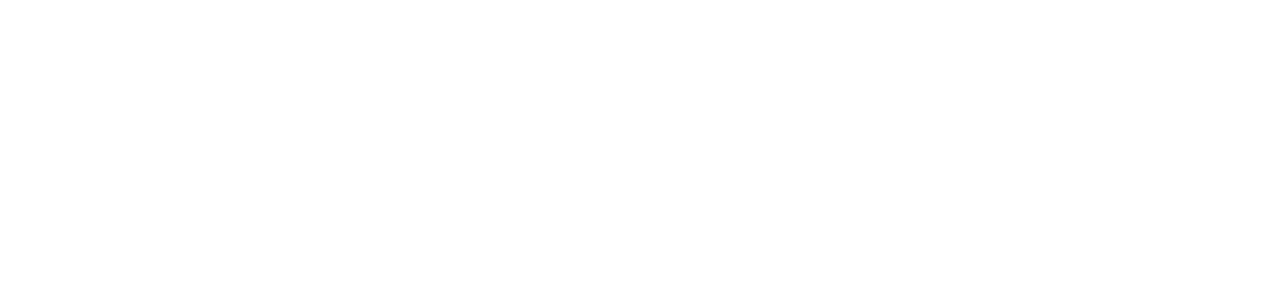
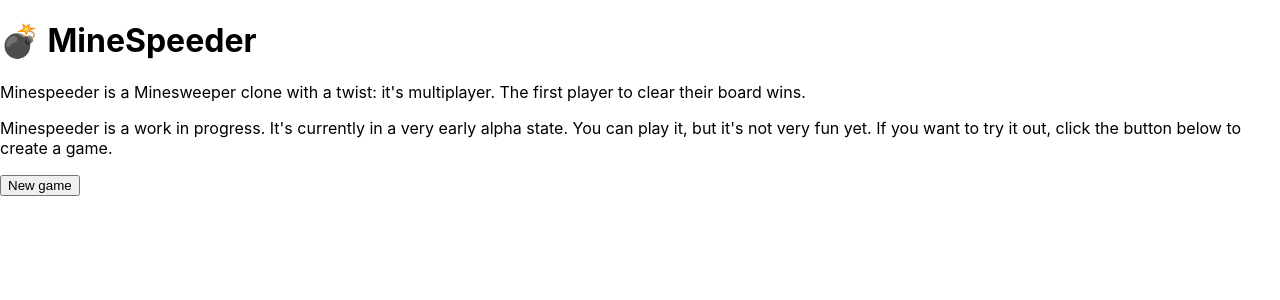
Before and after one commit to ryanlaycock/minespeeder, a React (Create React App) app in the folder minespeeder-react-client/: page / in a window 1280 px wide. Before the commit this address had no page. Shown: the top 300 px of the page. Built offline with nearby package versions, Linux system fonts and the light colour scheme.

Commit message:
Added homepage and game creation

```diff
--- a/minespeeder-react-client/package.json
+++ b/minespeeder-react-client/package.json
@@ -11,6 +11,7 @@
     "react-dom": "^18.2.0",
     "react-router-dom": "^6.21.1",
     "react-scripts": "5.0.1",
+    "uuid": "^9.0.1",
     "web-vitals": "^2.1.4"
   },
   "scripts": {
--- a/minespeeder-react-client/src/App.js
+++ b/minespeeder-react-client/src/App.js
@@ -1,11 +1,13 @@
 import { Routes, Route } from 'react-router-dom';
-import Game from './pages/Games';
+import Game from './pages/Game';
+import Home from './pages/Home';
 
 const App = () => {
  return (
     <>
        <Routes>
-          <Route path="/game/:gameId" element={<Game />} />
+            <Route path="/" element={<Home />} />
+            <Route path="/game/:gameId" element={<Game />} />
        </Routes>
     </>
  );
--- a/minespeeder-react-client/src/pages/Games.js
+++ b/minespeeder-react-client/src/pages/Game.js
@@ -3,7 +3,7 @@
 import { useParams } from 'react-router-dom';
 import Board from '../components/Board';
 
-// Refactor to typescript
+// Refactor to typescript?
 
 export default function Game() {
   const { gameId } = useParams();
--- /dev/null
+++ b/minespeeder-react-client/src/pages/Home.js
@@ -0,0 +1,42 @@
+import axios from 'axios';
+import { v4 as uuidv4 } from 'uuid';
+import { useNavigate } from 'react-router-dom';
+
+export default function Home() {
+    const navigate = useNavigate();
+
+    function CreateNewGame() {
+        const id = uuidv4();
+        axios.post('http://localhost:8080/v1/games', {
+            "numberOfBoards": 2,
+            "boardOptions": {
+                "height": 8,
+                "width": 8,
+                "numberOfBombs": 5
+            },
+            "id": id
+        })
+        .then(response => {
+            navigate(`/game/${id}`);
+        })
+        .catch(error => {
+            console.error('There was an error creating new game', error);
+        });;
+    }
+
+    return (
+        <div className="home">
+        <h1>💣 MineSpeeder</h1>
+        <p>
+            Minespeeder is a Minesweeper clone with a twist: it's multiplayer.
+            The first player to clear their board wins.
+        </p>
+        <p>
+            Minespeeder is a work in progress. It's currently in a very early alpha state.
+            You can play it, but it's not very fun yet.
+            If you want to try it out, click the button below to create a game.
+        </p>
+        <button onClick={CreateNewGame} >New game</button>
+        </div>
+    );
+}
```
Also changed, not shown: 1 other file (tests, documents, lock files or other folders).
